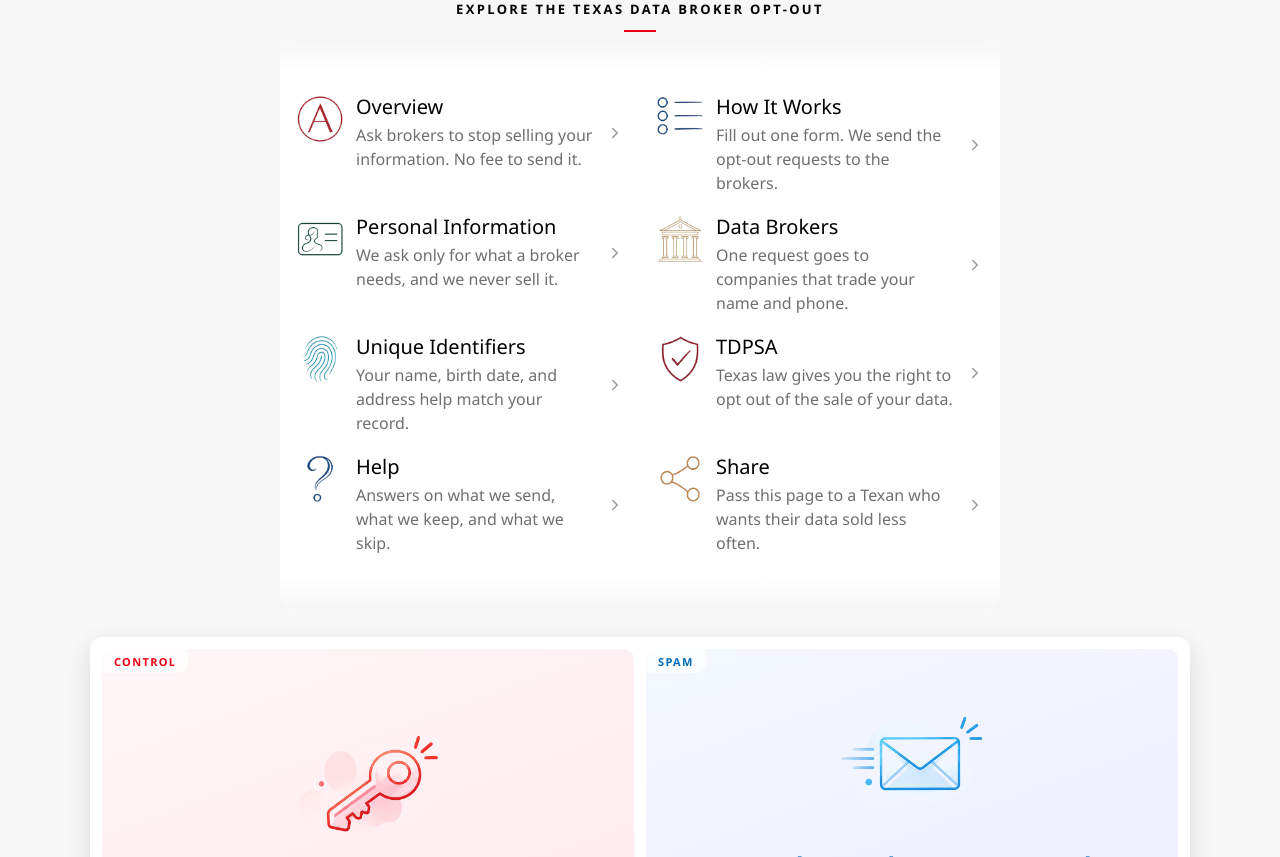
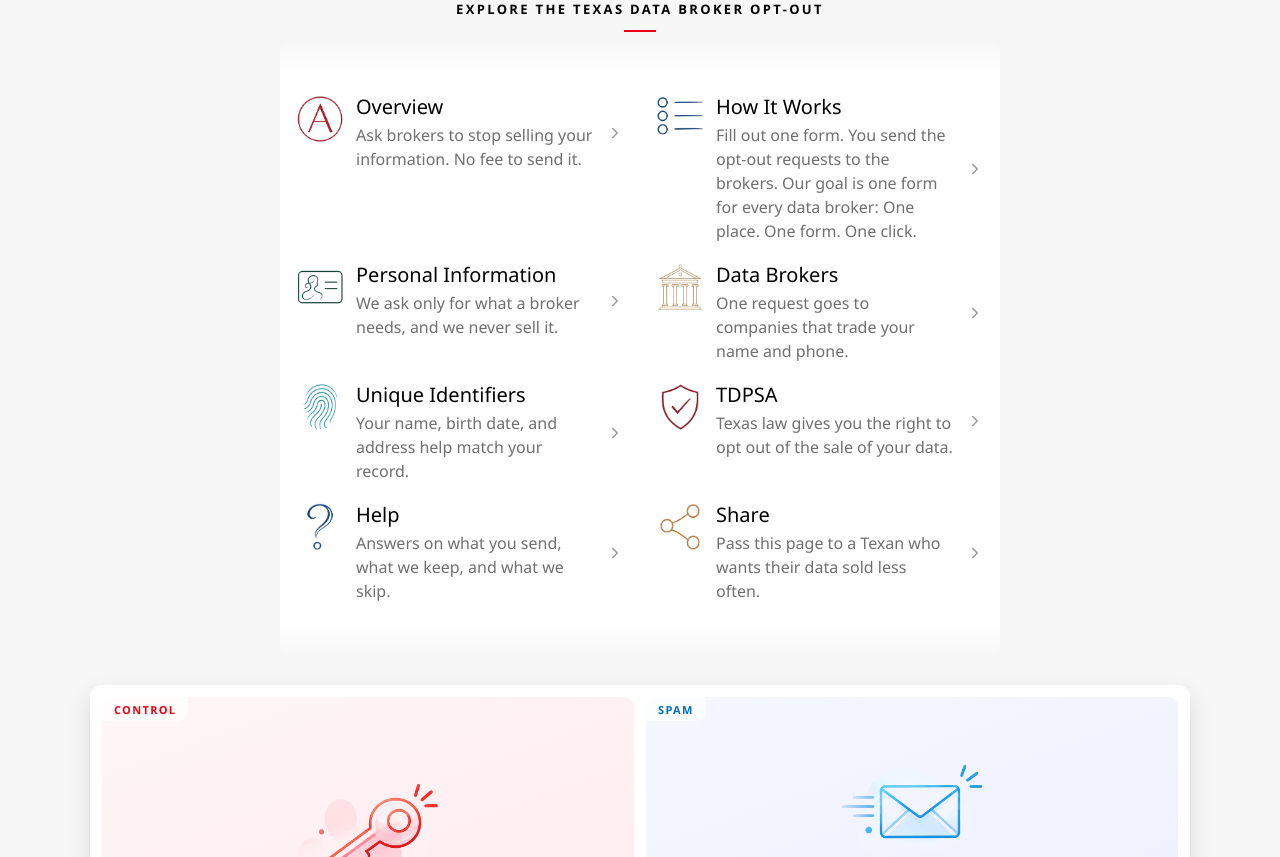
Before and after one commit to TAYLORBEN89/privacy-optout-landing, a React (Vite) app: page / in a window 1280 px wide. Shown: the part 660-1517 px from the top of the page. Built offline with nearby package versions, Linux system fonts and the light colour scheme; no server answers.

Commit message:
Nav blurbs: you send the requests; state the one-form goal (Ben, 5:31 PM)

```diff
--- a/src/components/TopNav.tsx
+++ b/src/components/TopNav.tsx
@@ -11,12 +11,12 @@ import { AppLink } from "../router";
 
 const BLURBS: Record<string, string> = {
   overview: "Ask brokers to stop selling your information. No fee to send it.",
-  "how-drop-works": "Fill out one form. We send the opt-out requests to the brokers.",
+  "how-drop-works": "Fill out one form. You send the opt-out requests to the brokers. Our goal is one form for every data broker: One place. One form. One click.",
   "personal-information": "We ask only for what a broker needs, and we never sell it.",
   "data-brokers": "One request goes to companies that trade your name and phone.",
   "unique-identifiers": "Your name, birth date, and address help match your record.",
   tdpsa: "Texas law gives you the right to opt out of the sale of your data.",
-  help: "Answers on what we send, what we keep, and what we skip.",
+  help: "Answers on what you send, what we keep, and what we skip.",
   share: "Pass this page to a Texan who wants their data sold less often.",
 };
 
```
Also changed, not shown: 1 other file (tests, documents, lock files or other folders).
